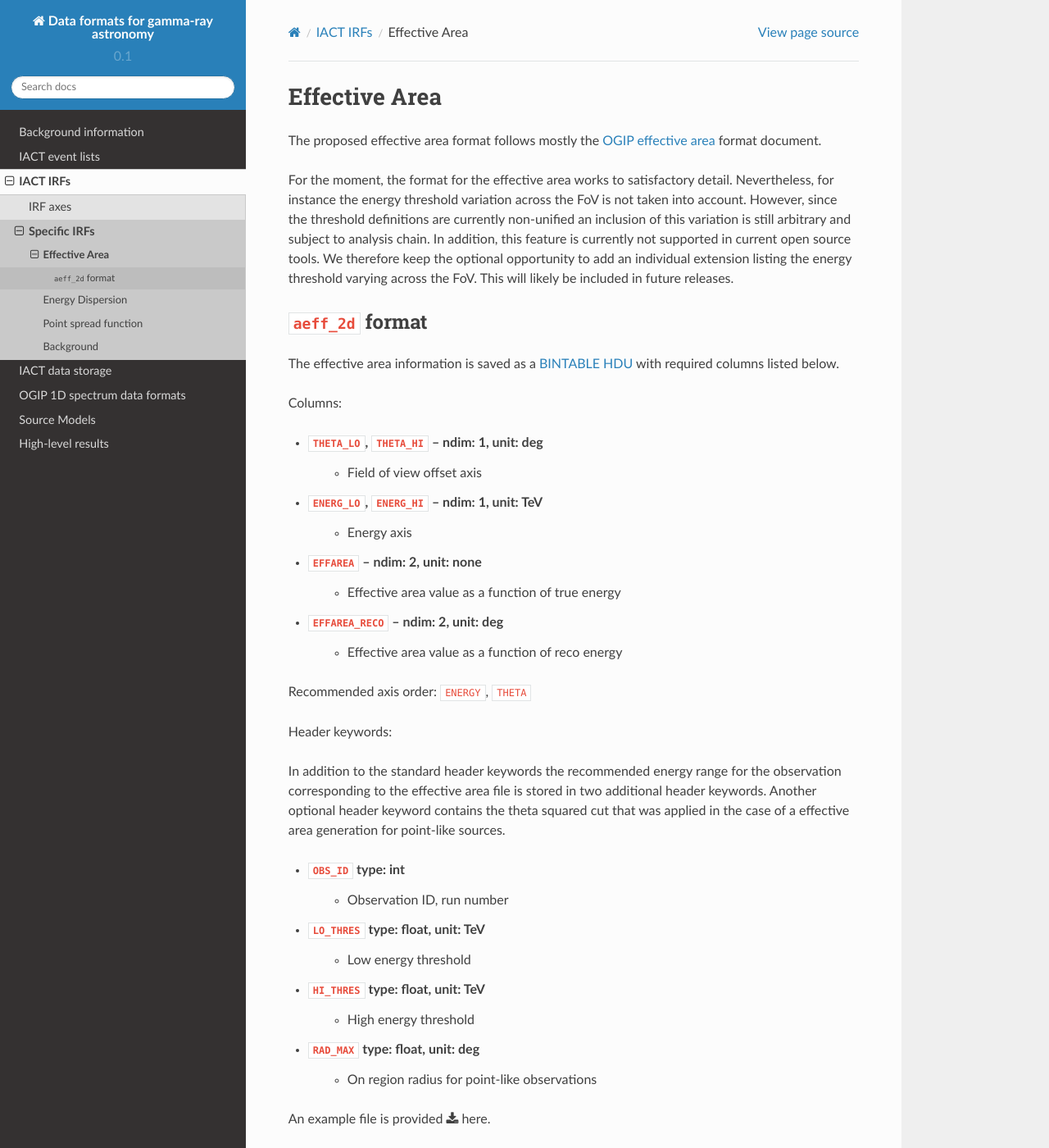
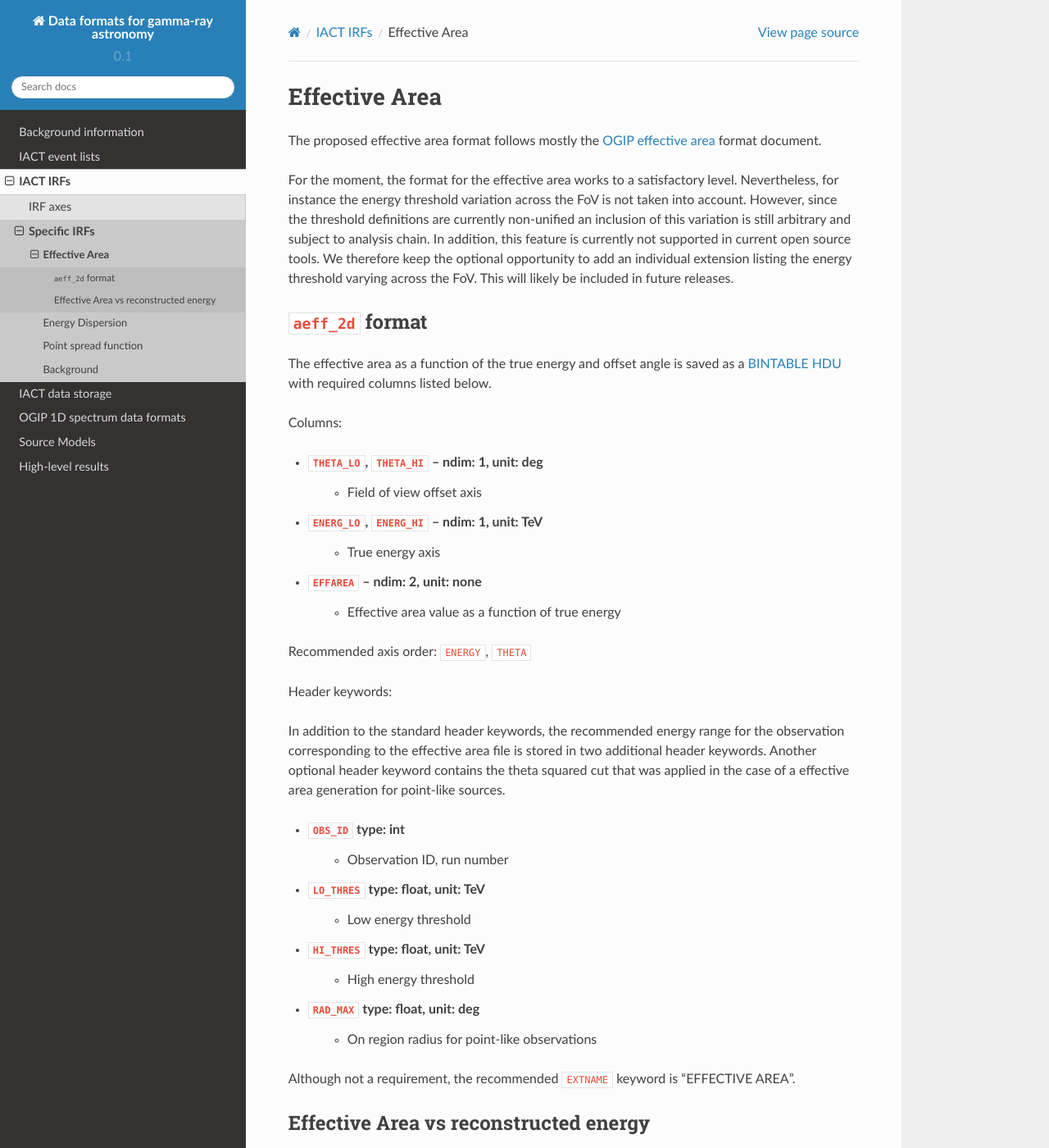
Before and after one commit to open-gamma-ray-astro/gamma-astro-data-formats, a Sphinx documentation site: the page built from source/irfs/effective_area/index.rst, in a window 1280 px wide and 1400 px high. Shown: the whole window at 82% size. Built offline with Sphinx 7.4.7 and the Read the Docs theme 2.0.0, drawn with Linux system fonts in a browser that asks for light colours; some of the changed lines change nothing that is shown; some of the changed text lies outside the part shown.

Commit message:
- Some changes done to the source/irfs/effective_area/index.rst, and also updated the test FITS file (and python macro).

```diff
--- a/source/irfs/effective_area/create_example_file.py
+++ b/source/irfs/effective_area/create_example_file.py
@@ -32,7 +32,26 @@
 for colname in table.colnames:
     tbhdu.columns[colname].unit = str(table[colname].unit)
 
+table = Table([[e_axis[:-1]],[e_axis[1:]],
+               [o_axis[:-1]],[o_axis[1:]],
+               [effarea]],
+              names=('ERECO_LO', 'ERECO_HI',
+                     'THETA_LO', 'THETA_HI',
+                     'EFFAREA'))
+
+data = table.as_array()
+header = fits.Header()
+header['OBS_ID'] = 31415 , 'Observation ID'
+header['LO_THRES'] = 0.1 , 'Low energy threshold [TeV]'
+header['HI_THRES'] = 50 , 'High energy threshold [TeV]'
+header['RAD_MAX'] = 0.1, 'On region radius for point-like observations'
+
+tbrecohdu = fits.BinTableHDU(data, header, name='EFFECTIVE AREA (RECO)')
+
+for colname in table.colnames:
+    tbrecohdu.columns[colname].unit = str(table[colname].unit)
+
 prihdu = fits.PrimaryHDU()
 
-thdulist = fits.HDUList([prihdu, tbhdu])
+thdulist = fits.HDUList([prihdu, tbhdu, tbrecohdu])
 thdulist.writeto('aeff_2d_example.fits', clobber=True)
--- a/source/irfs/effective_area/index.rst
+++ b/source/irfs/effective_area/index.rst
@@ -7,7 +7,7 @@
 
 The proposed effective area format follows mostly the `OGIP effective area`_ format document.
 
-For the moment, the format for the effective area works to satisfactory detail.
+For the moment, the format for the effective area works to a satisfactory level.
 Nevertheless, for instance the energy threshold variation across the FoV is not
 taken into account. However, since the threshold definitions are currently
 non-unified an inclusion of this variation is still arbitrary and subject to
@@ -21,7 +21,7 @@
 ``aeff_2d`` format
 ------------------
 
-The effective area information is saved as a :ref:`fits-arrays-bintable-hdu`
+The effective area as a function of the true energy and offset angle is saved as a :ref:`fits-arrays-bintable-hdu`
 with required columns listed below.
 
 Columns:
@@ -29,17 +29,15 @@
 * ``THETA_LO``, ``THETA_HI`` -- ndim: 1, unit: deg
     * Field of view offset axis
 * ``ENERG_LO``, ``ENERG_HI`` -- ndim: 1, unit: TeV
-    * Energy axis
+    * True energy axis
 * ``EFFAREA`` -- ndim: 2, unit: none
     * Effective area value as a function of true energy
-* ``EFFAREA_RECO`` -- ndim: 2, unit: deg
-    * Effective area value as a function of reco energy
 
 Recommended axis order: ``ENERGY``, ``THETA``
 
 Header keywords:
 
-In addition to the standard header keywords the recommended energy range for the
+In addition to the standard header keywords, the recommended energy range for the
 observation corresponding to the effective area file is stored in two additional
 header keywords. Another optional header keyword contains the theta squared cut
 that was applied in the case of a effective area generation for point-like
@@ -54,4 +52,34 @@
 * ``RAD_MAX`` type: float, unit: deg
     * On region radius for point-like observations
 
+Although not a requirement, the recommended ``EXTNAME`` keyword is "EFFECTIVE AREA".
+
+.. _aeff_reco_2d:
+
+Effective Area vs reconstructed energy
+--------------------------------------
+
+Although not required, it is generally useful to store the effective area as a function of the reconstructed energy,
+containing the information of the effective area already folded with the energy dispersion. It may be stored as an
+additional HDU within the FITS file, following an analog format as ``aeff_2d``:
+
+Columns:
+
+* ``THETA_LO``, ``THETA_HI`` -- ndim: 1, unit: deg
+    * Field of view offset axis
+* ``ERECO_LO``, ``ERECO_HI`` -- ndim: 1, unit: TeV
+    * Reconstructed energy axis
+* ``EFFAREA`` -- ndim: 2, unit: none
+    * Effective area value as a function of reconstructed energy
+
+Recommended axis order: ``ERECO``, ``THETA``
+
+Header keywords:
+
+Same header keywords as in ``aeff_2d`` are required, although is recommended to change the ``EXTNAME`` keyword to "EFFECTIVE AREA (RECO)".
+
+Note within the IRFs, we label the true energy as ``ENERGY`` and the reconstructed energy as ``ERECO``, while in the
+event lists ``ENERGY`` refers to the reconstructed energy. Although it may be formally inconsistent, this convention follows
+current standards.
+
 An example file is provided  :download:`here <./aeff_2d_example.fits>`.
```
Also changed, not shown: 2 other files.
